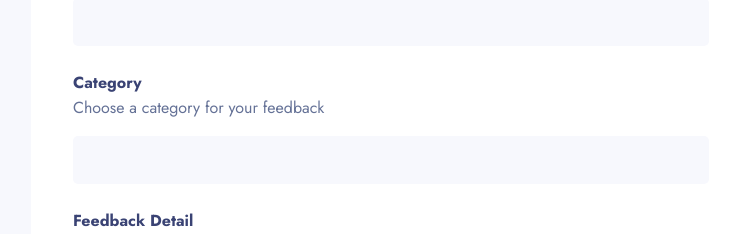
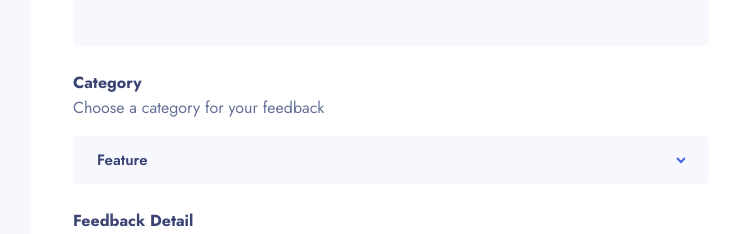
Before and after one commit to yasssuz/LetTheyAsk-app, a Next.js app: page /create-feedback in a window 1280 px wide. Shown: the part 306-540 px from the top of the page, without its empty margins (249-989 px from the left). Built offline with nearby package versions, Linux system fonts and the light colour scheme.

Commit message:
add validation

```diff
--- a/src/components/createFeedback/Form.js
+++ b/src/components/createFeedback/Form.js
@@ -1,11 +1,37 @@
-import { Heading, List, ListItem, Text } from "@chakra-ui/layout";
+import { useState } from "react";
+import { useForm } from "react-hook-form";
+
+import { Box, Heading, List, ListItem, Text } from "@chakra-ui/layout";
 import { Input } from "@chakra-ui/input";
+import { Image } from "@chakra-ui/image";
+import { Button } from "@chakra-ui/button";
 import { Textarea } from "@chakra-ui/textarea";
+import {
+  Menu,
+  MenuButton,
+  MenuDivider,
+  MenuItem,
+  MenuList,
+} from "@chakra-ui/menu";
+
 import ButtonsArea from "./ButtonsArea";
 
 export default function Form() {
+  const [category, setCategory] = useState("Feature");
+  const {
+    handleSubmit,
+    register,
+    formState: { errors },
+  } = useForm();
+  const onSubmit = data => {
+    const feedbackData = {
+      ...data,
+      category,
+    };
+  };
+
   return (
-    <form>
+    <form onSubmit={handleSubmit(onSubmit)}>
       <List>
         <ListItem mt='2.4rem'>
           <Heading
@@ -25,19 +51,26 @@ export default function Form() {
             Add a short, decriptive headline
           </Text>
           <Input
+            className={errors.title ? "error" : null}
+            {...register("title", { required: true, pattern: /^[a-zA-Z0-9]/ })}
             type='text'
             bg='lightGray'
             border='none'
             h='4.8rem'
             w='100%'
             borderRadius='0.5rem'
-            px='1.6rem'
+            px={["1.6rem", "2.4rem"]}
             fontSize='1.4rem'
             lineHeight='1.9rem'
             color='darkBlue'
+            sx={{
+              "&.error": {
+                outline: "1px red solid",
+              },
+            }}
           />
         </ListItem>
-        <ListItem mt='2.4rem'>
+        <ListItem mt='2.4rem' position='relative'>
           <Heading
             fontSize={["1.4rem", "1.6rem"]}
             lineHeight={["2rem", "2.5rem"]}
@@ -54,18 +87,79 @@ export default function Form() {
           >
             Choose a category for your feedback
           </Text>
-          <Input
-            type='text'
-            bg='lightGray'
-            border='none'
-            h='4.8rem'
-            w='100%'
-            borderRadius='0.5rem'
-            px='1.6rem'
-            fontSize='1.4rem'
-            lineHeight='1.9rem'
-            color='darkBlue'
-          />
+          <Menu>
+            <Box
+              sx={{
+                "div:first-of-type": {
+                  width: "100%",
+                },
+              }}
+            >
+              <MenuButton
+                className='teste'
+                as={Button}
+                bg='lightGray'
+                border='none'
+                h='4.8rem'
+                w='100%'
+                borderRadius='0.5rem'
+                px={["1.6rem", "2.4rem"]}
+                sx={{
+                  span: {
+                    display: "flex",
+                    justifyContent: "space-between",
+                    alignItems: "center",
+                  },
+                }}
+              >
+                <Text fontSize='1.5rem' lineHeight='2.2rem' color='darkBlue'>
+                  {category}
+                </Text>
+                <Image src='/assets/arrow-blue.svg' alt='go' />
+              </MenuButton>
+              <MenuList
+                p='0'
+                w='100%'
+                border='none'
+                borderRadius='1rem'
+                overflow='hidden'
+                boxShadow='0px 10px 40px -7px rgba(55, 63, 104, 0.350492) !important'
+                sx={{
+                  "div:last-of-type hr": {
+                    display: "none",
+                  },
+                  "[data-js-focus-visible] :focus:not([data-focus-visible-added])":
+                    {
+                      all: "unset",
+                    },
+                }}
+              >
+                {["Feature", "UI", "UX", "Enhancement", "Bug"].map(item => (
+                  <Box
+                    key={item}
+                    _hover={{
+                      button: {
+                        background: "gray",
+                      },
+                    }}
+                  >
+                    <MenuItem
+                      onClick={() => setCategory(item)}
+                      fontWeight='600'
+                      fontSize='1.6rem'
+                      lineHeight='2.3rem'
+                      color='semiGray'
+                      p={["1.4rem 1.6rem", "1.6rem 2.4rem"]}
+                      _hover={{ color: "purple" }}
+                    >
+                      {item}
+                    </MenuItem>
+                    <MenuDivider m='0' opacity='0.1' />
+                  </Box>
+                ))}
+              </MenuList>
+            </Box>
+          </Menu>
         </ListItem>
         <ListItem mt='2.4rem'>
           <Heading
@@ -86,16 +180,23 @@ export default function Form() {
             etc.
           </Text>
           <Textarea
+            className={errors.detail ? "error" : null}
+            {...register("detail", { required: true, pattern: /^[a-zA-Z0-9]/ })}
             bg='lightGray'
             border='none'
             h='12rem'
             w='100%'
             borderRadius='0.5rem'
-            p='1rem 1.6rem'
+            p={["1rem 1.6rem", "1.5rem 2.4rem"]}
             fontSize='1.4rem'
             lineHeight='1.9rem'
             color='darkBlue'
             resize='none'
+            sx={{
+              "&.error": {
+                outline: "1px red solid",
+              },
+            }}
           />
         </ListItem>
       </List>
```
